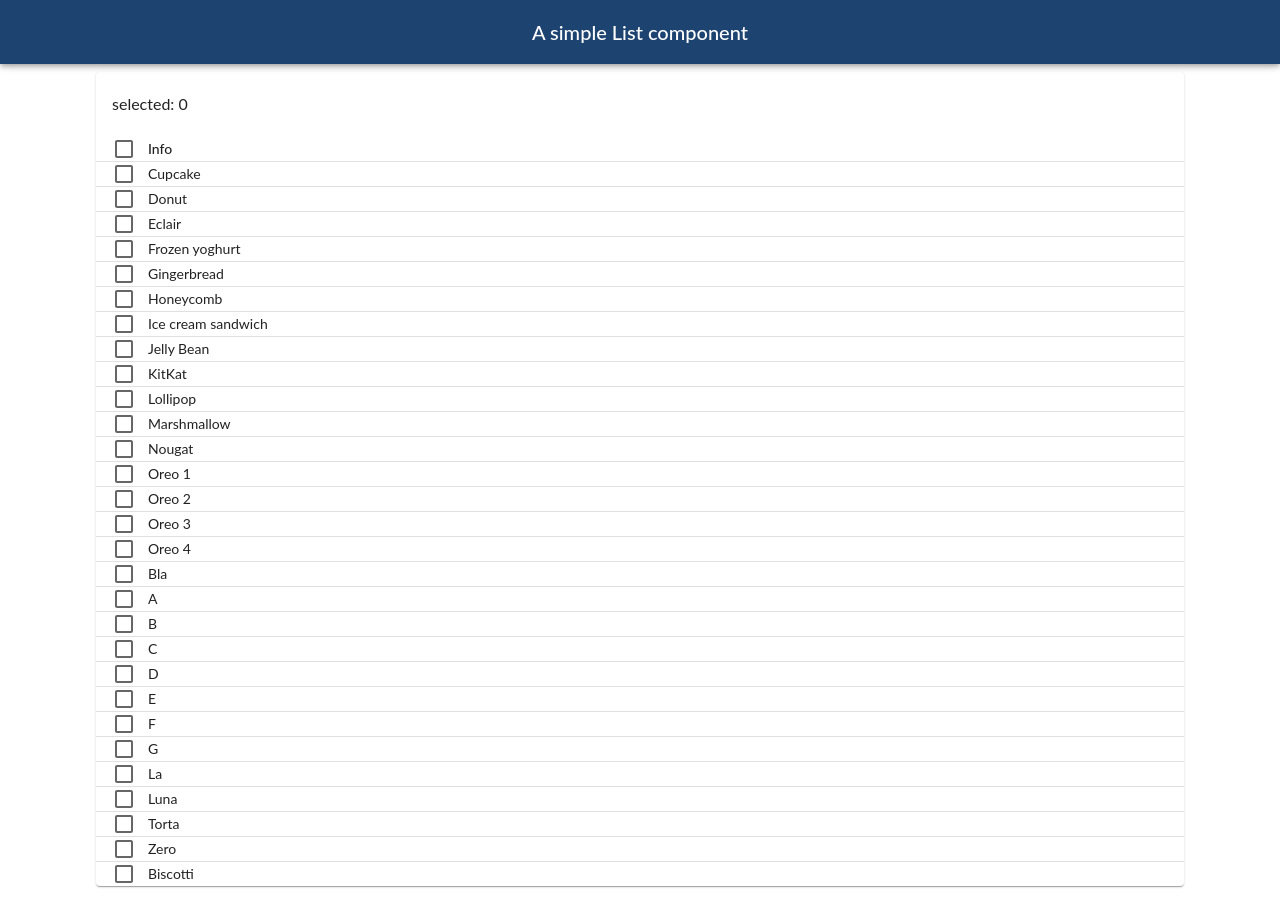
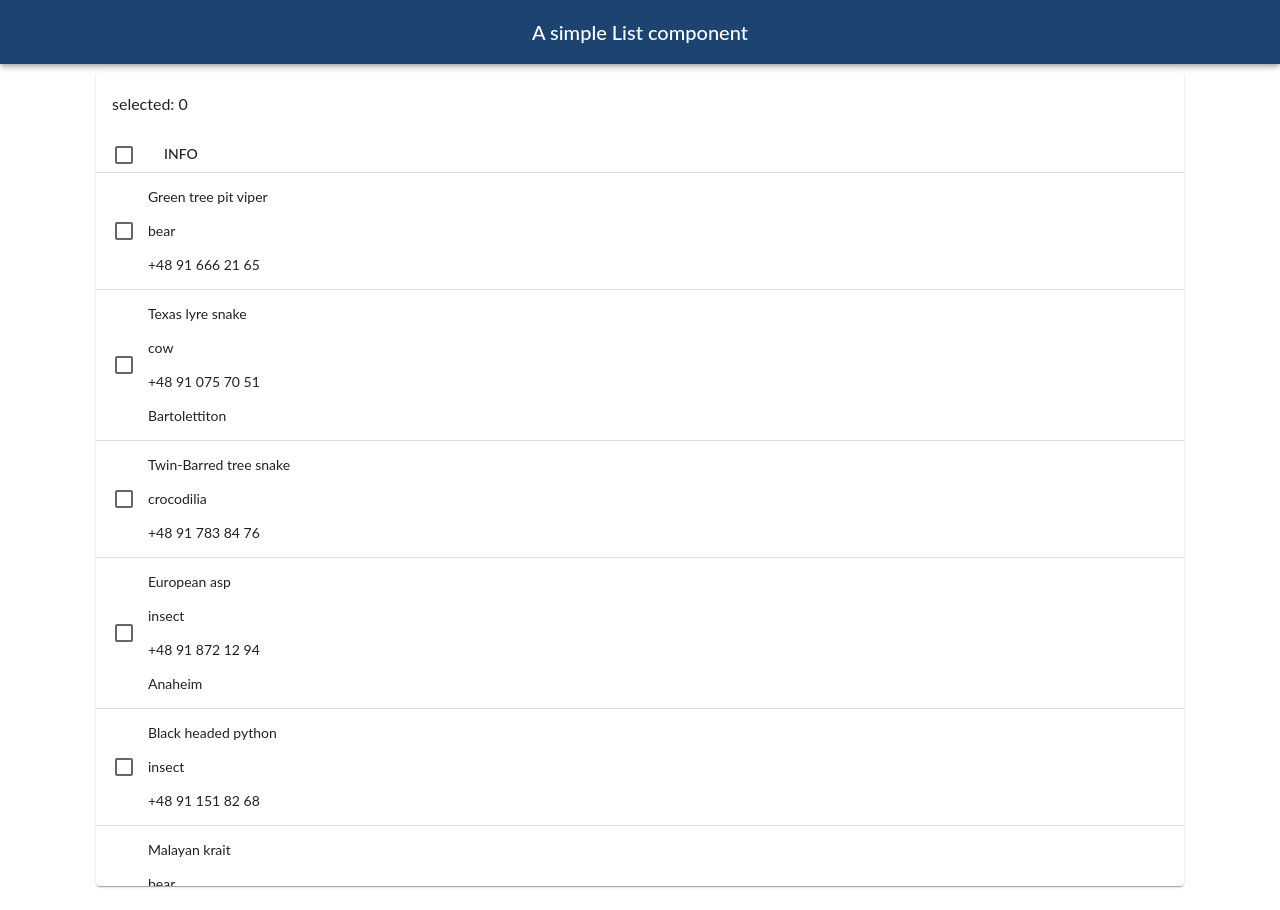
Before and after one commit to darkchesca/rapid-list-component, a React (Create React App) app: page / in a window 1280 px wide. Built offline with nearby package versions, Linux system fonts and the light colour scheme.

Commit message:
feat: change attribute name

```diff
--- a/src/App.tsx
+++ b/src/App.tsx
@@ -6,6 +6,7 @@ import Typography from '@mui/material/Typography';
 import Box from '@mui/material/Box';
 import { CssBaseline } from '@mui/material';
 import List from './components/List';
+import { makeData } from './utils';
 
 /**
  * @name App
@@ -13,6 +14,17 @@ import List from './components/List';
  * */
 
 export default function App() {
+    const data = makeData(100, false);
+    const render = (row:any) => {
+        const values = Object.values(row);
+
+        return (
+            <React.Fragment>
+                {values.map((value: any) => <p key={value}>{value}</p>)}
+            </React.Fragment>
+        );
+    };
+
     return (
         <Container>
             <CssBaseline />
@@ -26,7 +38,7 @@ export default function App() {
             <Toolbar />
             <Container>
                 <Box sx={{ p: 1 }}>
-                    <List />
+                    <List data={data} infoCell={render} />
                 </Box>
             </Container>
         </Container>
--- a/src/components/List.tsx
+++ b/src/components/List.tsx
@@ -1,4 +1,4 @@
-import * as React from 'react';
+import React from 'react';
 import { alpha } from '@mui/material/styles';
 import Box from '@mui/material/Box';
 import Table from '@mui/material/Table';
@@ -13,73 +13,18 @@ import Paper from '@mui/material/Paper';
 import Checkbox from '@mui/material/Checkbox';
 
 interface Data {
-    info: string;
+    name: string;
 }
 
-function createData(
-    info: string,
-): Data {
-    return {
-        info,
-    };
-}
-
-const rows = [
-    createData('Cupcake'),
-    createData('Donut'),
-    createData('Eclair'),
-    createData('Frozen yoghurt'),
-    createData('Gingerbread'),
-    createData('Honeycomb'),
-    createData('Ice cream sandwich'),
-    createData('Jelly Bean'),
-    createData('KitKat'),
-    createData('Lollipop'),
-    createData('Marshmallow'),
-    createData('Nougat'),
-    createData('Oreo 1'),
-    createData('Oreo 2'),
-    createData('Oreo 3'),
-    createData('Oreo 4'),
-    createData('Bla'),
-    createData('A'),
-    createData('B'),
-    createData('C'),
-    createData('D'),
-    createData('E'),
-    createData('F'),
-    createData('G'),
-    createData('La'),
-    createData('Luna'),
-    createData('Torta'),
-    createData('Zero'),
-    createData('Biscotti'),
-    createData('Car'),
-    createData('Pen'),
-    createData('I'),
-    createData('H'),
-    createData('Hw'),
-    createData('Hv'),
-    createData('Hm'),
-    createData('Hl'),
-    createData('Ho'),
-    createData('H00'),
-    createData('H43'),
-];
-
 interface HeadCell {
-    disablePadding: boolean;
     id: keyof Data;
     label: string;
-    numeric: boolean;
 }
 
 const headCells: readonly HeadCell[] = [
     {
-        id: 'info',
-        numeric: false,
-        disablePadding: true,
-        label: 'Info',
+        id: 'name',
+        label: 'INFO',
     },
 ];
 
@@ -111,8 +56,8 @@ function EnhancedTableHead(props: EnhancedTableProps) {
                 {headCells.map((headCell) => (
                     <TableCell
                         key={headCell.id}
-                        align={headCell.numeric ? 'right' : 'left'}
-                        padding={headCell.disablePadding ? 'none' : 'normal'}
+                        align="left"
+                        padding="normal"
                     >
                         {headCell.label}
                     </TableCell>
@@ -156,12 +101,18 @@ function EnhancedTableToolbar(props: EnhancedTableToolbarProps) {
     );
 }
 
-export default function EnhancedTable() {
+interface ListProps {
+    data: any[],
+    infoCell: Function
+}
+
+export default function List({ data, infoCell }: ListProps) {
+    const rows = React.useMemo(() => data, [data]);
     const [selected, setSelected] = React.useState<readonly string[]>([]);
 
     const handleSelectAllClick = (event: React.ChangeEvent<HTMLInputElement>) => {
         if (event.target.checked) {
-            const newSelected = rows.map((n) => n.info);
+            const newSelected = rows.map((n) => n.name);
             setSelected(newSelected);
 
             return;
@@ -213,17 +164,17 @@ export default function EnhancedTable() {
                         />
                         <TableBody>
                             {rows.map((row, index) => {
-                                const isItemSelected = isSelected(row.info);
+                                const isItemSelected = isSelected(row.name);
                                 const labelId = `enhanced-table-checkbox-${index}`;
 
                                 return (
                                     <TableRow
                                         hover
-                                        onClick={(event) => handleClick(event, row.info)}
+                                        onClick={(event) => handleClick(event, row.name)}
                                         role="checkbox"
                                         aria-checked={isItemSelected}
                                         tabIndex={-1}
-                                        key={row.info}
+                                        key={`${row.name}-${row.phone}`}
                                         selected={isItemSelected}
                                     >
                                         <TableCell padding="checkbox">
@@ -241,7 +192,7 @@ export default function EnhancedTable() {
                                             scope="row"
                                             padding="none"
                                         >
-                                            {row.info}
+                                            {infoCell(row)}
                                         </TableCell>
                                     </TableRow>
                                 );
```
Also changed, not shown: 1 other file (tests, documents, lock files or other folders).
